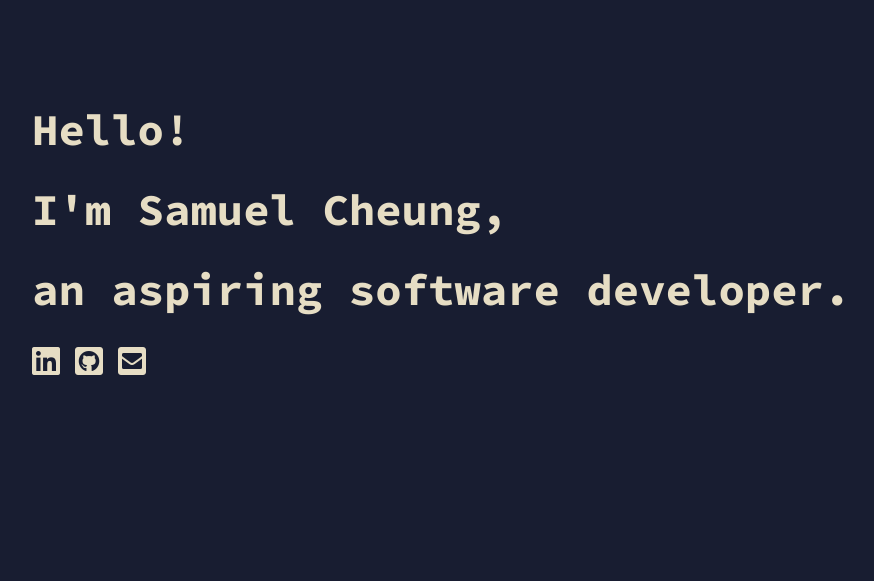
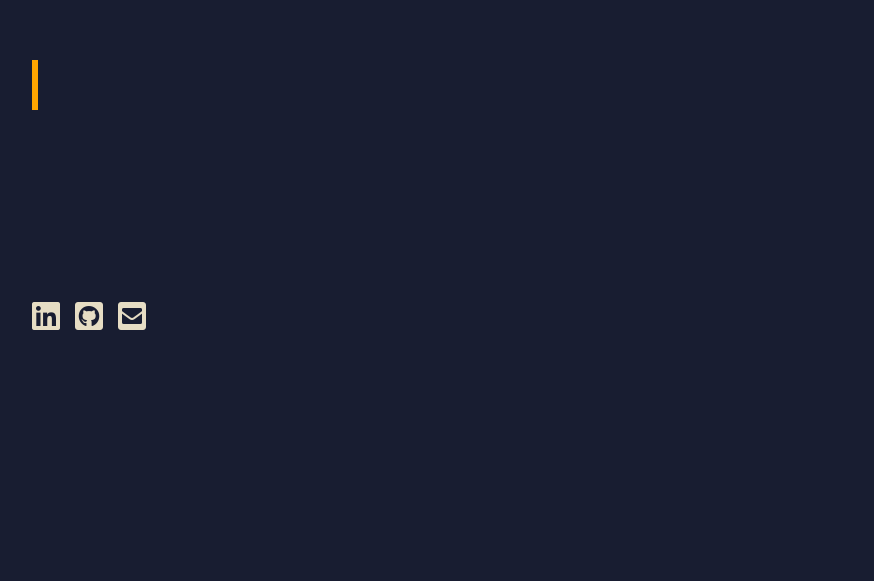
Before and after one commit to salmonsashimi/my-site, a React (Create React App) app: page / in a window 1280 px wide. Shown: the part 219-800 px from the top of the page, without its empty margins (160-1034 px from the left). Built offline with nearby package versions, Linux system fonts and the light colour scheme.

Commit message:
adjusted container padding

```diff
--- a/src/styles/App.css
+++ b/src/styles/App.css
@@ -4,13 +4,13 @@ body {
 }
 
 .container {
-    padding: 45px 20px;
+    padding: 0 20px;
     text-align: center;
 }
 
-@media (min-width: 600px) {
+@media (min-width: 650px) {
     .container {
-        padding: 45px 15%;
+        padding: 0 15%;
         text-align: left;
     }
 }
--- a/src/styles/Intro.css
+++ b/src/styles/Intro.css
@@ -19,6 +19,10 @@
 
 
 
+
+
+
+  @media (min-width: 800px) {
     .css-typing h1 {
       border-right: .15em solid orange;
       color: #E6DDC4;
@@ -147,24 +151,6 @@
         border-color: tranparent;
       }
     }
-
-
-  @media (min-width: 800px) {
-    .css-typing h1 {
-      font-size: 2.1rem;
-    }
-
-    .css-typing h1:nth-child(1) {
-      width: 8.5rem;
-    }
-
-    .css-typing h1:nth-child(2) {
-      width: 23rem;
-    }
-
-    .css-typing h1:nth-child(3) {
-      width: 39rem;
-    }
   }
 
   @media (min-width: 1200px) {
```
Lines whose indentation alone changed are shown as unchanged.
